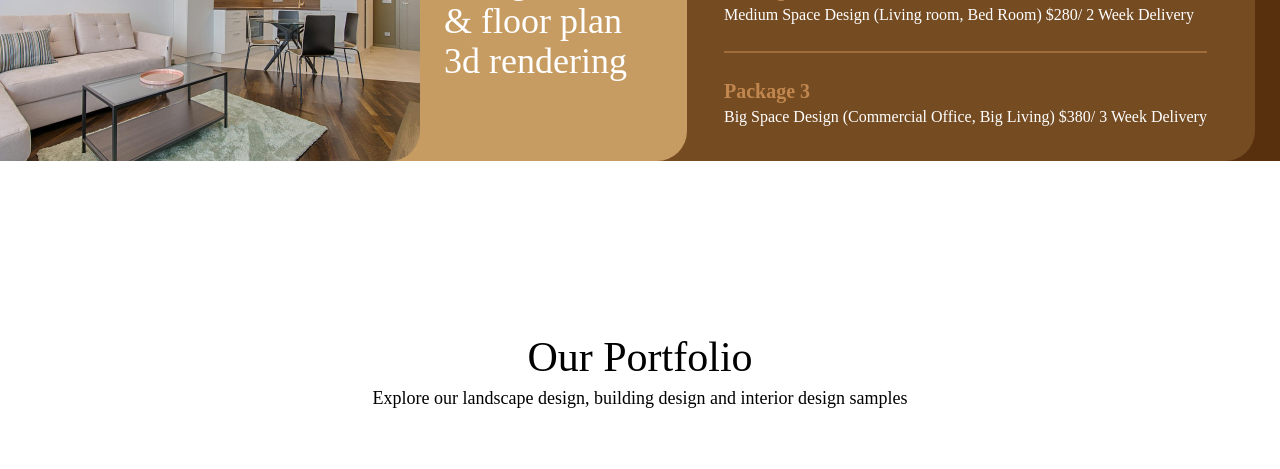
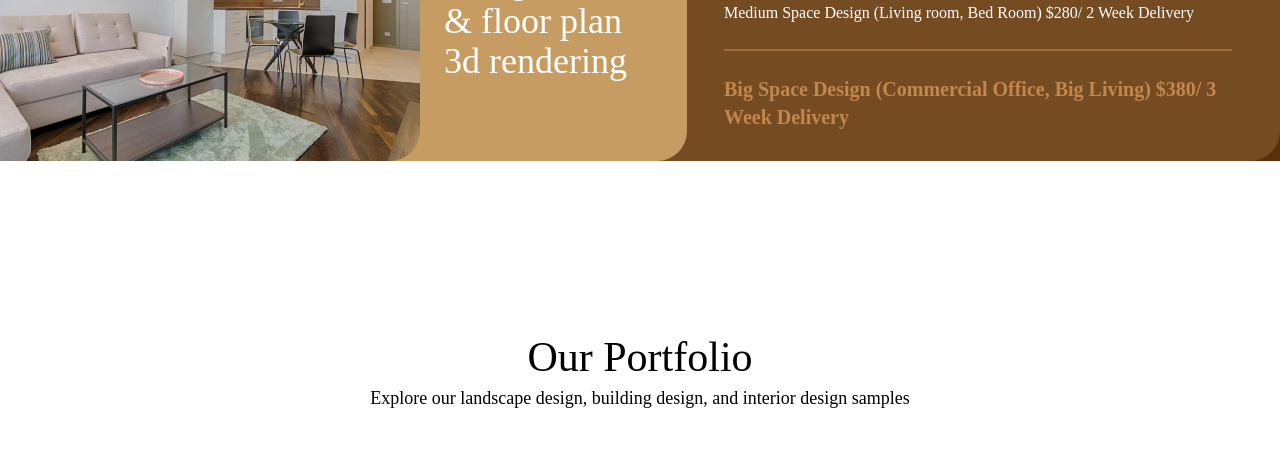
Before and after one commit to anisurarzu/Archilawn, a Next.js app: page / in a window 1280 px wide. Shown: the part 1840-2309 px from the top of the page. Built offline with nearby package versions, Linux system fonts and the light colour scheme; no server answers.

Commit message:
final push

```diff
--- a/components/pages/OurPortfolio.js
+++ b/components/pages/OurPortfolio.js
@@ -1,31 +1,25 @@
 "use client";
-import React, { useState } from "react";
+import React, { useState, useEffect } from "react";
 import ContainerHeader from "../containerHeader/ContainerHeader";
+import axios from "axios";
+import OurPortfolioTopCard from "../cards/ourPortfolioTopCards/OurPortfolioTopCard";
+import { FontAwesomeIcon } from "@fortawesome/react-fontawesome";
+import { faCirclePlay } from "@fortawesome/free-regular-svg-icons";
 
 // Portfolio images
 import portfolioImage1 from "../../public/images/portfolioImages/portfolio_Image1.png";
 import portfolioImage2 from "../../public/images/portfolioImages/portfolio_Image2.png";
-import OurPortfolioTopCard from "../cards/ourPortfolioTopCards/OurPortfolioTopCard";
 
-// video play icon
-import { FontAwesomeIcon } from "@fortawesome/react-fontawesome";
-import { faCirclePlay } from "@fortawesome/free-regular-svg-icons";
-import PackageCard from "../cards/packageCard/PackageCard";
-import GalleryCard from "../cards/galleryCard/GalleryCard";
-import { useEffect } from "react";
-import axios from "axios";
-
+// API URL
 const API_URL = process.env.NEXT_PUBLIC_API_URL;
 
-export default function OurPortfolio() {
+const OurPortfolio = () => {
   const [isPlaying, setIsPlaying] = useState(false);
+  const [slides, setSlides] = useState([]);
 
   const handlePlayClick = () => {
     setIsPlaying(true);
   };
-
-
-  const [slides, setSlides] = useState([]);
 
   useEffect(() => {
     // Fetch slider data from API
@@ -41,9 +35,7 @@ export default function OurPortfolio() {
     fetchSlides();
   }, []);
 
-  console.log("Here Portfolio Data: ", slides)
-
-
+  console.log("Here Portfolio Data: ", slides);
 
   return (
     <section className="bg-white">
@@ -57,7 +49,7 @@ export default function OurPortfolio() {
             textAlign: "center",
           }}
         >
-          Explore our landscape design, building design and interior design
+          Explore our landscape design, building design, and interior design
           samples
         </p>
       </div>
@@ -110,7 +102,7 @@ export default function OurPortfolio() {
             {/* Overlay div */}
             <div className="absolute bottom-0 w-full bg-[#8ABF55]/75 lg:h-20 md:h-16 h-10 flex items-center justify-between px-6 z-30 rounded-bl-[30px] rounded-br-[30px]">
               <p className="text-white font-bold text-[12px] md:text-base lg:text-xl">
-                Destination Weading Resort | Germany
+                Destination Wedding Resort | Germany
               </p>
               <button className="text-[#8ABF55] font-semibold bg-transparent border border-white py-1 lg:text-base md:text-base text-[10px] lg:px-5 md:px-5 px-3 rounded-full bg-white">
                 SEE MORE
@@ -122,29 +114,11 @@ export default function OurPortfolio() {
       </div>
 
       {/* END PORTFOLIO */}
-
-      {/* <div className="py-20">
-        <PackageCard
-          headerText="Building Exterior 3d rendering Package"
-          bgColor="#A3C1D3"
-          packageCardheaderbg1="#5E7987"
-          packageCardheaderbg2="#2E5469"
-          packageCardheaderbg3="#0A3446"
-        />
-      </div> */}
-      {/* <div className="my-20">
-        <PackageCard
-          headerText="Landscape 2d site plan & 3d rendering"
-          bgColor="#CFC857"
-          packageCardheaderbg1="#CFC857"
-          packageCardheaderbg2="#7A8015"
-          packageCardheaderbg3="#636304"
-        />
-      </div> */}
-
-      {/* <div className="py-8">
-        <GalleryCard />
-      </div> */}
     </section>
   );
-}
+};
+
+// Add a display name for the component
+OurPortfolio.displayName = "OurPortfolio";
+
+export default OurPortfolio;
--- a/components/pages/OurService.js
+++ b/components/pages/OurService.js
@@ -72,8 +72,7 @@ const OurService = forwardRef((props, ref) => {
             thirdDivDescriptionText2="Medium Space Design (Living room, Bed Room) $280/ 2 Week Delivery"
             thirdPackageColor2="#C2874E"
             secondhrColor="#A16C39"
-            thirdDivHeaderText3="Package 3"
-            thirdDivDescriptionText3="Big Space Design (Commercial Office, Big Living) $380/ 3 Week Delivery"
+            thirdDivHeaderText3="Big Space Design (Commercial Office, Big Living) $380/ 3 Week Delivery"
             thirdPackageColor3="#C2874E"
             forthDivBgColor="#59300E"
           />
@@ -106,4 +105,6 @@ const OurService = forwardRef((props, ref) => {
   );
 });
 
+OurService.displayName = "OurService";
+
 export default OurService;
--- a/components/pages/Packages.js
+++ b/components/pages/Packages.js
@@ -1,9 +1,17 @@
+import Image from "next/image";
 import React from "react";
 
 export default function Packages() {
   return (
     <div>
-      <img src="/images/group.png" className="h-full w-full" alt="" />
+      <Image
+        src="/images/group.png"
+        alt="Group Image"
+        layout="responsive"
+        width={500} // Replace with the actual width of the image
+        height={500} // Replace with the actual height of the image
+        className="h-full w-full"
+      />
     </div>
   );
 }
```
